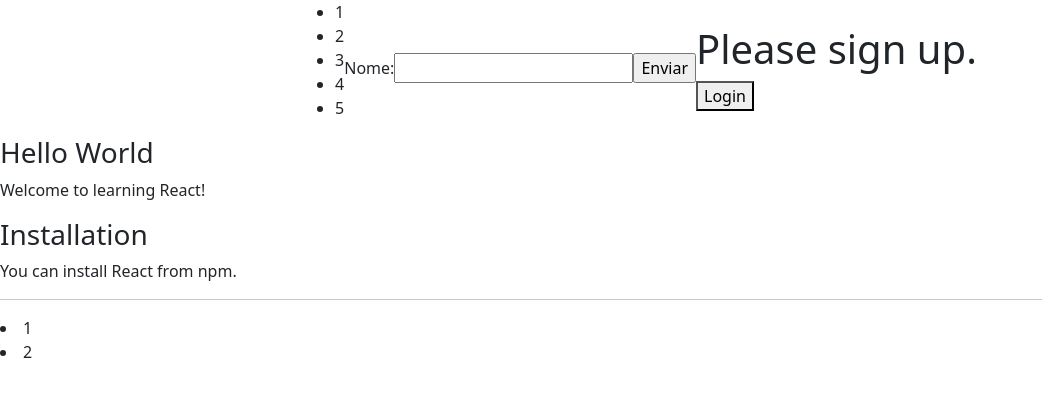
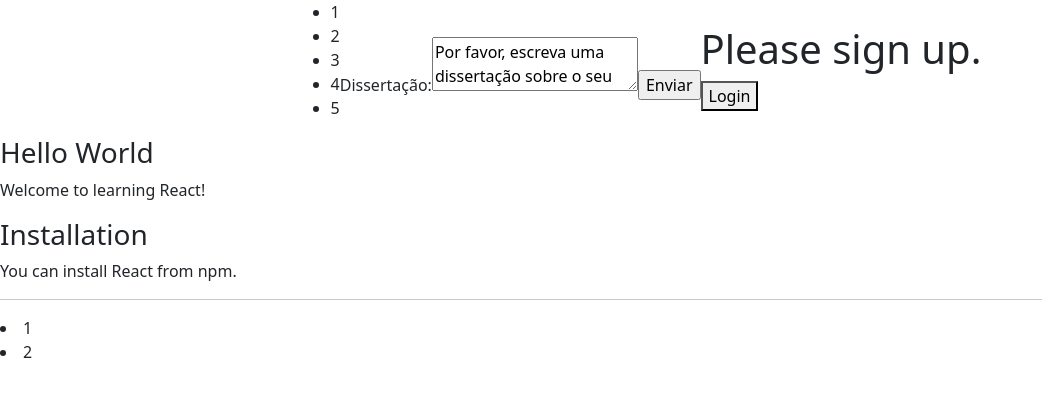
Before and after one commit to pedroluiznogueira/react-main-concepts, a React (Create React App) app: page / in a window 1280 px wide. Shown: the top 396 px of the page, without its empty margins (0-1042 px from the left). Built offline with nearby package versions, Linux system fonts and the light colour scheme.

Commit message:
Handling textarea value

```diff
--- a/src/components/Login.tsx
+++ b/src/components/Login.tsx
@@ -6,20 +6,20 @@ class Login extends React.Component<{}, any> {
 
   constructor(props: any) {
     super(props);
-    this.state = {value: ''};
-    console.log(this.state.value);
+    this.state = {
+      value: 'Por favor, escreva uma dissertação sobre o seu elemento DOM favorito.'
+    };
 
     this.handleChange = this.handleChange.bind(this);
     this.handleSubmit = this.handleSubmit.bind(this);
   }
 
   handleChange(event: any) {
-    console.log(event.target)
     this.setState({value: event.target.value});
   }
 
   handleSubmit(event: any) {
-    alert('Um nome foi enviado: ' + this.state.value);
+    alert('Uma dissertação foi enviada: ' + this.state.value);
     event.preventDefault();
   }
 
@@ -27,8 +27,8 @@ class Login extends React.Component<{}, any> {
     return (
       <form onSubmit={this.handleSubmit}>
         <label>
-            Nome:
-            <input type="text" value={this.state.value} onChange={this.handleChange} />
+          Dissertação:
+          <textarea value={this.state.value} onChange={this.handleChange} />
         </label>
         <input type="submit" value="Enviar" />
       </form>
```
Lines whose indentation alone changed are shown as unchanged.
